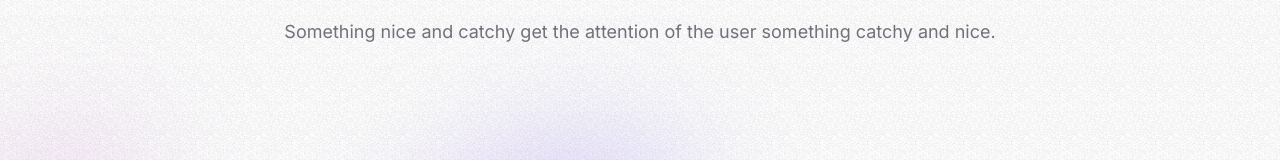
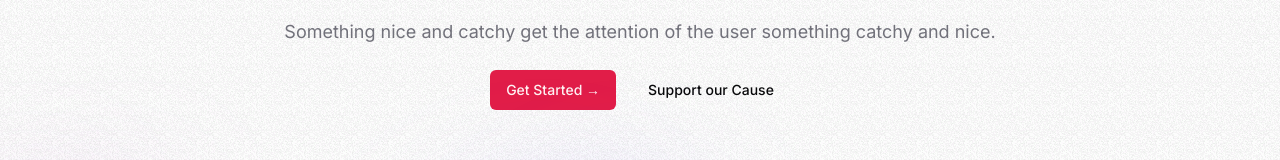
Before and after one commit to Chaitanyarai899/Saksham-Web, a Next.js app: page / in a window 1280 px wide. Shown: the part 206-366 px from the top of the page. Built offline with nearby package versions, Linux system fonts and the light colour scheme.

Commit message:
added button

```diff
--- a/package.json
+++ b/package.json
@@ -9,6 +9,7 @@
     "lint": "next lint"
   },
   "dependencies": {
+    "@radix-ui/react-slot": "^1.0.2",
     "class-variance-authority": "^0.7.0",
     "clsx": "^2.0.0",
     "lucide-react": "^0.294.0",
--- a/src/app/page.tsx
+++ b/src/app/page.tsx
@@ -1,5 +1,7 @@
 import MaxWidthWrapper from "@/components/MaxWidthWrapper";
+import { Button, buttonVariants } from "@/components/ui/button";
 import Image from "next/image";
+import Link from "next/link";
 
 export default function Home() {
   return (
@@ -13,6 +15,12 @@
             Something nice and catchy get the attention of the user something
             catchy and nice.
           </p>
+          <div className="flex flex-col sm:flex-row gap-4 mt-6">
+            <Link href="/kahi-jayenge" className={buttonVariants()}>
+              Get Started &rarr;
+            </Link>
+            <Button variant="ghost">Support our Cause</Button>
+          </div>
         </div>
       </MaxWidthWrapper>
 
--- /dev/null
+++ b/src/components/ui/button.tsx
@@ -0,0 +1,56 @@
+import * as React from "react"
+import { Slot } from "@radix-ui/react-slot"
+import { cva, type VariantProps } from "class-variance-authority"
+
+import { cn } from "@/lib/utils"
+
+const buttonVariants = cva(
+  "inline-flex items-center justify-center whitespace-nowrap rounded-md text-sm font-medium ring-offset-background transition-colors focus-visible:outline-none focus-visible:ring-2 focus-visible:ring-ring focus-visible:ring-offset-2 disabled:pointer-events-none disabled:opacity-50",
+  {
+    variants: {
+      variant: {
+        default: "bg-primary text-primary-foreground hover:bg-primary/90",
+        destructive:
+          "bg-destructive text-destructive-foreground hover:bg-destructive/90",
+        outline:
+          "border border-input bg-background hover:bg-accent hover:text-accent-foreground",
+        secondary:
+          "bg-secondary text-secondary-foreground hover:bg-secondary/80",
+        ghost: "hover:bg-accent hover:text-accent-foreground",
+        link: "text-primary underline-offset-4 hover:underline",
+      },
+      size: {
+        default: "h-10 px-4 py-2",
+        sm: "h-9 rounded-md px-3",
+        lg: "h-11 rounded-md px-8",
+        icon: "h-10 w-10",
+      },
+    },
+    defaultVariants: {
+      variant: "default",
+      size: "default",
+    },
+  }
+)
+
+export interface ButtonProps
+  extends React.ButtonHTMLAttributes<HTMLButtonElement>,
+    VariantProps<typeof buttonVariants> {
+  asChild?: boolean
+}
+
+const Button = React.forwardRef<HTMLButtonElement, ButtonProps>(
+  ({ className, variant, size, asChild = false, ...props }, ref) => {
+    const Comp = asChild ? Slot : "button"
+    return (
+      <Comp
+        className={cn(buttonVariants({ variant, size, className }))}
+        ref={ref}
+        {...props}
+      />
+    )
+  }
+)
+Button.displayName = "Button"
+
+export { Button, buttonVariants }
```
Also changed, not shown: 1 other file (tests, documents, lock files or other folders).
